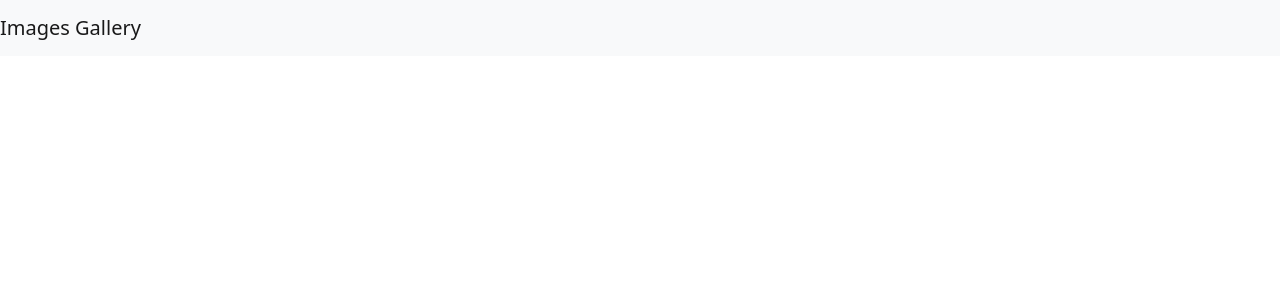
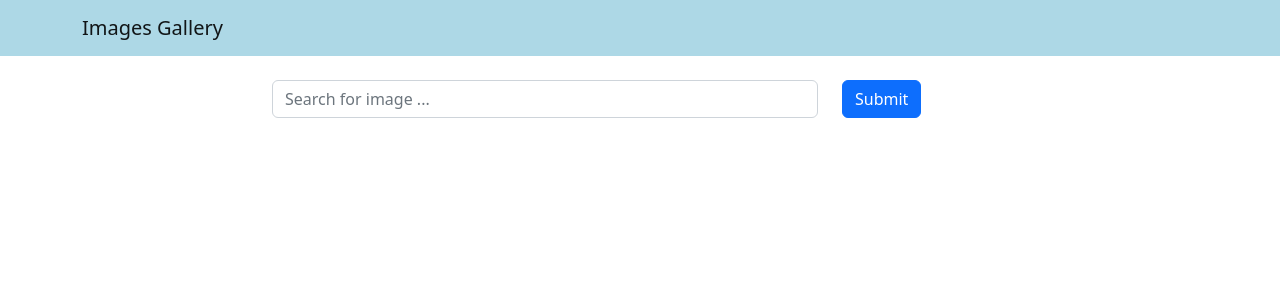
Before and after one commit to dw31/images-gallery, a React (Create React App) app in the folder frontend/: page / in a window 1280 px wide. Shown: the top 300 px of the page. Built offline with nearby package versions, Linux system fonts and the light colour scheme.

Commit message:
controlled search component

```diff
--- a/frontend/src/App.js
+++ b/frontend/src/App.js
@@ -1,11 +1,21 @@
+import { useState } from 'react';
 import 'bootstrap/dist/css/bootstrap.min.css';
 import React from 'react';
 import Header from './components/Header';
+import Search from './components/Search';
 
 const App = () => {
+  const [word, setWord] = useState('');
+
+  const handleSearchSubmit = (e) => {
+    e.preventDefault();
+    console.log(word);
+  }
+
   return (
     <div className="App">
       <Header title="Images Gallery"/>
+      <Search word={word} setWord={setWord} handleSubmit={handleSearchSubmit} />
     </div>
   );
 }
--- a/frontend/src/components/Header.js
+++ b/frontend/src/components/Header.js
@@ -1,12 +1,18 @@
-import React from 'react';
-import { Navbar } from 'react-bootstrap';
+import React from "react";
+import { Navbar, Container } from "react-bootstrap";
+
+const navbarStyle = {
+  backgroundColor: "lightblue",
+};
 
 const Header = (props) => {
-    return (
-        <Navbar bg="light" variant="light">
-          <Navbar.Brand href="/">{props.title}</Navbar.Brand>
-        </Navbar>
-    )
+  return (
+    <Navbar style={navbarStyle} variant="light">
+      <Container>
+        <Navbar.Brand href="/">{props.title}</Navbar.Brand>
+      </Container>
+    </Navbar>
+  );
 };
 
 export default Header;
--- /dev/null
+++ b/frontend/src/components/Search.js
@@ -0,0 +1,32 @@
+import React from "react";
+import { Container, Row, Col, Form, Button } from "react-bootstrap";
+
+const Search = ({ word, setWord, handleSubmit }) => {
+  return (
+    <Container className="mt-4">
+      <Row className="justify-content-center">
+        <Col xs={12} md={8}>
+          <Form onSubmit={handleSubmit}>
+            <Row>
+              <Col xs={9}>
+                <Form.Control
+                   type="text"
+                   value={word}
+                   onChange={(e) => setWord(e.target.value)}
+                   placeholder="Search for image ..."
+                />
+              </Col>
+              <Col>
+                <Button variant="primary" type="submit">
+                    Submit
+                </Button>
+              </Col>
+            </Row>
+          </Form>
+        </Col>
+      </Row>
+    </Container>
+  );
+};
+
+export default Search;
```
